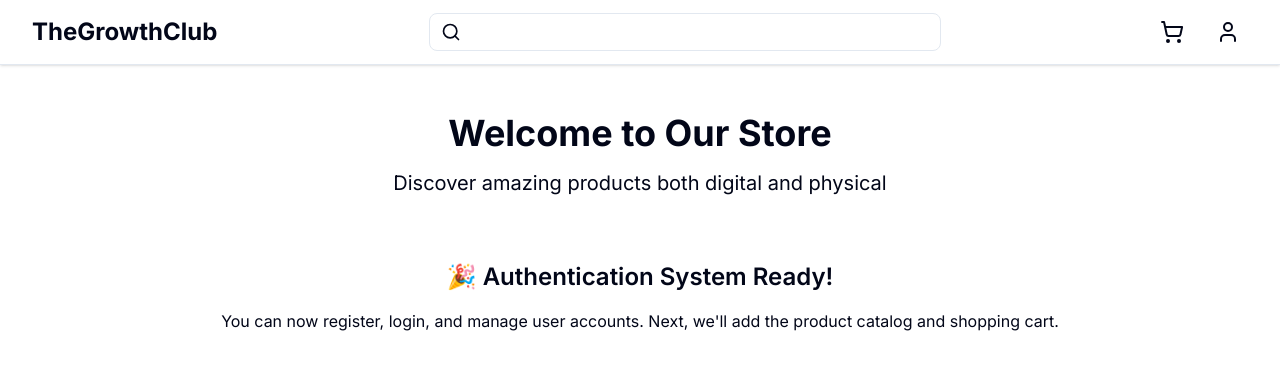
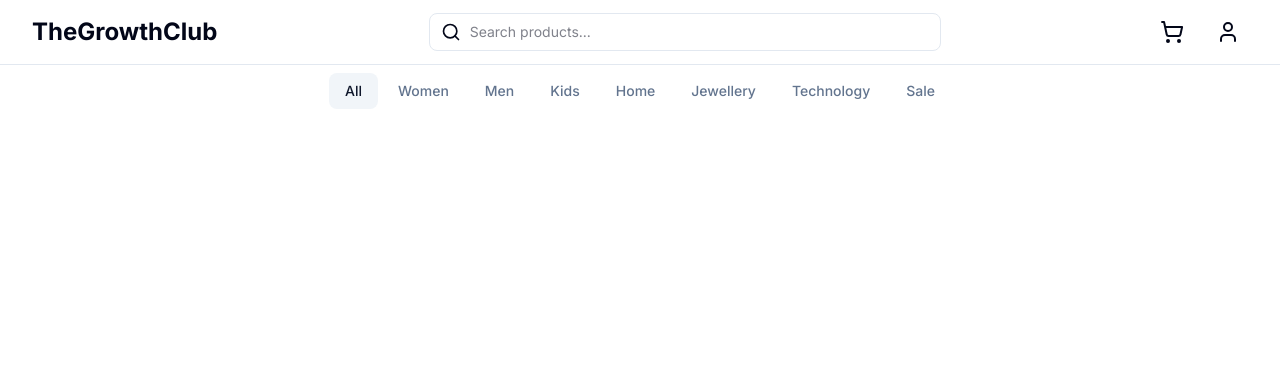
Before and after one commit to MartinM25/ecommerce-store, a Next.js app: page / in a window 1280 px wide. Shown: the top 370 px of the page. Built offline with nearby package versions, Linux system fonts and the light colour scheme; no server answers.

Commit message:
Created categories menu
- created a categories component and added it to the home page to appear at the top

```diff
--- a/package.json
+++ b/package.json
@@ -13,6 +13,7 @@
     "@radix-ui/react-dialog": "^1.1.14",
     "@radix-ui/react-dropdown-menu": "^2.1.16",
     "@radix-ui/react-label": "^2.1.7",
+    "@radix-ui/react-navigation-menu": "^1.2.14",
     "@radix-ui/react-slot": "^1.2.3",
     "@radix-ui/react-toast": "^1.2.14",
     "@supabase/ssr": "^0.6.1",
--- a/src/app/page.tsx
+++ b/src/app/page.tsx
@@ -1,30 +1,11 @@
 import Header from "@/components/layout/Header";
+import Categories from "@/components/layout/Categories";
 
 export default function Home() {
   return (
     <div className="min-h-screen bg-white">
       <Header />
-
-      <main className="max-w-7xl mx-auto py-12 px-4 sm:px-6 lg:px-8">
-        <div className="text-center">
-          <h1 className="text-4xl font-bold text-secondary-900 mb-4">
-            Welcome to Our Store
-          </h1>
-          <p className="text-xl text-secondary-600 mb-8">
-            Discover amazing products both digital and physical
-          </p>
-
-          <div className="bg-primary-50 rounded-lg p-8">
-            <h2 className="text-2xl font-semibold text-primary-900 mb-4">
-              🎉 Authentication System Ready!
-            </h2>
-            <p className="text-primary-700">
-              You can now register, login, and manage user accounts.
-              Next, we'll add the product catalog and shopping cart.
-            </p>
-          </div>
-        </div>
-      </main>
+      <Categories />
     </div>
   )
 }
--- /dev/null
+++ b/src/components/layout/Categories.tsx
@@ -0,0 +1,69 @@
+"use client"
+
+import { useState } from "react";
+import { cn } from "@/lib/utils";
+import {
+  NavigationMenu,
+  NavigationMenuContent,
+  NavigationMenuItem,
+  NavigationMenuLink,
+  NavigationMenuList,
+  NavigationMenuTrigger,
+} from "@/components/ui/navigation-menu";
+
+const categories = [
+  "All",
+  "Women",
+  "Men",
+  "Kids",
+  "Home",
+  "Jewellery",
+  "Technology",
+  "Sale"
+]
+
+export default function Categories() {
+  const [selectedCategory, setSelectedCategory] = useState("All")
+
+  const handleCategorySelect = (category: string) => {
+    setSelectedCategory(category)
+    // Navigation Logic
+    console.log("selected category:", category)
+  }
+
+  return (
+    <div className="w-full overflow-hidden">
+      <NavigationMenu className="w-full max-w-none">
+        <div className="overflow-x-auto scrollbar-hide">
+          <NavigationMenuList className="flex gap-1 min-w-max px-4 py-2">
+            {categories.map((category) => (
+              <NavigationMenuItem key={category}>
+                <NavigationMenuLink
+                  className={cn(
+                    "group inline-flex h-9 w-max items-center justify-center rounded-md px-4 py-2 text-sm font-medium transition-colors hover:bg-accent hover:text-accent-foreground focus:bg-accent focus:text-accent-foreground focus:outline-none disabled:pointer-events-none disabled:opacity-50 cursor-pointer whitespace-nowrap",
+                    selectedCategory === category
+                      ? "bg-accent text-accent-foreground"
+                      : "text-muted-foreground"
+                  )}
+                  onClick={() => handleCategorySelect(category)}
+                >
+                  {category}
+                </NavigationMenuLink>
+              </NavigationMenuItem>
+            ))}
+          </NavigationMenuList>
+        </div>
+      </NavigationMenu>
+
+      <style jsx global>{`
+        .scrollbar-hide {
+          -ms-overflow-style: none;
+          scrollbar-width: none;
+        }
+        .scrollbar-hide::-webkit-scrollbar {
+          display: none;
+        }
+      `}</style>
+    </div>
+  )
+}
--- a/src/components/layout/Header.tsx
+++ b/src/components/layout/Header.tsx
@@ -26,7 +26,7 @@ export default function Header() {
   })
 
   return (
-    <header className="bg-white shadow-sm border-b border-secondary-200">
+    <header className="bg-white border-b border-secondary-200">
       <div className="max-w-7xl mx-auto px-4 sm:px-6 lg:px-8">
         {/* Desktop Layout */}
         <div className="hidden md:flex justify-between items-center h-16">
@@ -49,7 +49,7 @@ export default function Header() {
               <input
                 type="text"
                 placeholder="Search products..."
-                className="block w-full pl-10 pr-3 py-2 border border-secondary-500 rounded-md leading-5 bg-secondary-500 text-white placeholder-white placeholder-opacity-80 focus:outline-none focus:placeholder-white focus:placeholder-opacity-60 focus:ring-1 focus:ring-primary-500 focus:border-primary-500 focus:bg-secondary-600 text-sm"
+                className="block w-full pl-10 pr-3 py-2 border border-secondary-500 rounded-md leading-5 bg-secondary-500 placeholder-opacity-80 focus:outline-none focus:placeholder-white focus:placeholder-opacity-60 focus:ring-1 focus:ring-primary-500 focus:border-primary-500 focus:bg-secondary-600 text-sm"
               />
             </div>
           </div>
--- /dev/null
+++ b/src/components/ui/navigation-menu.tsx
@@ -0,0 +1,168 @@
+import * as React from "react"
+import * as NavigationMenuPrimitive from "@radix-ui/react-navigation-menu"
+import { cva } from "class-variance-authority"
+import { ChevronDownIcon } from "lucide-react"
+
+import { cn } from "@/lib/utils"
+
+function NavigationMenu({
+  className,
+  children,
+  viewport = true,
+  ...props
+}: React.ComponentProps<typeof NavigationMenuPrimitive.Root> & {
+  viewport?: boolean
+}) {
+  return (
+    <NavigationMenuPrimitive.Root
+      data-slot="navigation-menu"
+      data-viewport={viewport}
+      className={cn(
+        "group/navigation-menu relative flex max-w-max flex-1 items-center justify-center",
+        className
+      )}
+      {...props}
+    >
+      {children}
+      {viewport && <NavigationMenuViewport />}
+    </NavigationMenuPrimitive.Root>
+  )
+}
+
+function NavigationMenuList({
+  className,
+  ...props
+}: React.ComponentProps<typeof NavigationMenuPrimitive.List>) {
+  return (
+    <NavigationMenuPrimitive.List
+      data-slot="navigation-menu-list"
+      className={cn(
+        "group flex flex-1 list-none items-center justify-center gap-1",
+        className
+      )}
+      {...props}
+    />
+  )
+}
+
+function NavigationMenuItem({
+  className,
+  ...props
+}: React.ComponentProps<typeof NavigationMenuPrimitive.Item>) {
+  return (
+    <NavigationMenuPrimitive.Item
+      data-slot="navigation-menu-item"
+      className={cn("relative", className)}
+      {...props}
+    />
+  )
+}
+
+const navigationMenuTriggerStyle = cva(
+  "group inline-flex h-9 w-max items-center justify-center rounded-md bg-background px-4 py-2 text-sm font-medium hover:bg-accent hover:text-accent-foreground focus:bg-accent focus:text-accent-foreground disabled:pointer-events-none disabled:opacity-50 data-[state=open]:hover:bg-accent data-[state=open]:text-accent-foreground data-[state=open]:focus:bg-accent data-[state=open]:bg-accent/50 focus-visible:ring-ring/50 outline-none transition-[color,box-shadow] focus-visible:ring-[3px] focus-visible:outline-1"
+)
+
+function NavigationMenuTrigger({
+  className,
+  children,
+  ...props
+}: React.ComponentProps<typeof NavigationMenuPrimitive.Trigger>) {
+  return (
+    <NavigationMenuPrimitive.Trigger
+      data-slot="navigation-menu-trigger"
+      className={cn(navigationMenuTriggerStyle(), "group", className)}
+      {...props}
+    >
+      {children}{" "}
+      <ChevronDownIcon
+        className="relative top-[1px] ml-1 size-3 transition duration-300 group-data-[state=open]:rotate-180"
+        aria-hidden="true"
+      />
+    </NavigationMenuPrimitive.Trigger>
+  )
+}
+
+function NavigationMenuContent({
+  className,
+  ...props
+}: React.ComponentProps<typeof NavigationMenuPrimitive.Content>) {
+  return (
+    <NavigationMenuPrimitive.Content
+      data-slot="navigation-menu-content"
+      className={cn(
+        "data-[motion^=from-]:animate-in data-[motion^=to-]:animate-out data-[motion^=from-]:fade-in data-[motion^=to-]:fade-out data-[motion=from-end]:slide-in-from-right-52 data-[motion=from-start]:slide-in-from-left-52 data-[motion=to-end]:slide-out-to-right-52 data-[motion=to-start]:slide-out-to-left-52 top-0 left-0 w-full p-2 pr-2.5 md:absolute md:w-auto",
+        "group-data-[viewport=false]/navigation-menu:bg-popover group-data-[viewport=false]/navigation-menu:text-popover-foreground group-data-[viewport=false]/navigation-menu:data-[state=open]:animate-in group-data-[viewport=false]/navigation-menu:data-[state=closed]:animate-out group-data-[viewport=false]/navigation-menu:data-[state=closed]:zoom-out-95 group-data-[viewport=false]/navigation-menu:data-[state=open]:zoom-in-95 group-data-[viewport=false]/navigation-menu:data-[state=open]:fade-in-0 group-data-[viewport=false]/navigation-menu:data-[state=closed]:fade-out-0 group-data-[viewport=false]/navigation-menu:top-full group-data-[viewport=false]/navigation-menu:mt-1.5 group-data-[viewport=false]/navigation-menu:overflow-hidden group-data-[viewport=false]/navigation-menu:rounded-md group-data-[viewport=false]/navigation-menu:border group-data-[viewport=false]/navigation-menu:shadow group-data-[viewport=false]/navigation-menu:duration-200 **:data-[slot=navigation-menu-link]:focus:ring-0 **:data-[slot=navigation-menu-link]:focus:outline-none",
+        className
+      )}
+      {...props}
+    />
+  )
+}
+
+function NavigationMenuViewport({
+  className,
+  ...props
+}: React.ComponentProps<typeof NavigationMenuPrimitive.Viewport>) {
+  return (
+    <div
+      className={cn(
+        "absolute top-full left-0 isolate z-50 flex justify-center"
+      )}
+    >
+      <NavigationMenuPrimitive.Viewport
+        data-slot="navigation-menu-viewport"
+        className={cn(
+          "origin-top-center bg-popover text-popover-foreground data-[state=open]:animate-in data-[state=closed]:animate-out data-[state=closed]:zoom-out-95 data-[state=open]:zoom-in-90 relative mt-1.5 h-[var(--radix-navigation-menu-viewport-height)] w-full overflow-hidden rounded-md border shadow md:w-[var(--radix-navigation-menu-viewport-width)]",
+          className
+        )}
+        {...props}
+      />
+    </div>
+  )
+}
+
+function NavigationMenuLink({
+  className,
+  ...props
+}: React.ComponentProps<typeof NavigationMenuPrimitive.Link>) {
+  return (
+    <NavigationMenuPrimitive.Link
+      data-slot="navigation-menu-link"
+      className={cn(
+        "data-[active=true]:focus:bg-accent data-[active=true]:hover:bg-accent data-[active=true]:bg-accent/50 data-[active=true]:text-accent-foreground hover:bg-accent hover:text-accent-foreground focus:bg-accent focus:text-accent-foreground focus-visible:ring-ring/50 [&_svg:not([class*='text-'])]:text-muted-foreground flex flex-col gap-1 rounded-sm p-2 text-sm transition-all outline-none focus-visible:ring-[3px] focus-visible:outline-1 [&_svg:not([class*='size-'])]:size-4",
+        className
+      )}
+      {...props}
+    />
+  )
+}
+
+function NavigationMenuIndicator({
+  className,
+  ...props
+}: React.ComponentProps<typeof NavigationMenuPrimitive.Indicator>) {
+  return (
+    <NavigationMenuPrimitive.Indicator
+      data-slot="navigation-menu-indicator"
+      className={cn(
+        "data-[state=visible]:animate-in data-[state=hidden]:animate-out data-[state=hidden]:fade-out data-[state=visible]:fade-in top-full z-[1] flex h-1.5 items-end justify-center overflow-hidden",
+        className
+      )}
+      {...props}
+    >
+      <div className="bg-border relative top-[60%] h-2 w-2 rotate-45 rounded-tl-sm shadow-md" />
+    </NavigationMenuPrimitive.Indicator>
+  )
+}
+
+export {
+  NavigationMenu,
+  NavigationMenuList,
+  NavigationMenuItem,
+  NavigationMenuContent,
+  NavigationMenuTrigger,
+  NavigationMenuLink,
+  NavigationMenuIndicator,
+  NavigationMenuViewport,
+  navigationMenuTriggerStyle,
+}
```
Also changed, not shown: 1 other file (tests, documents, lock files or other folders).
